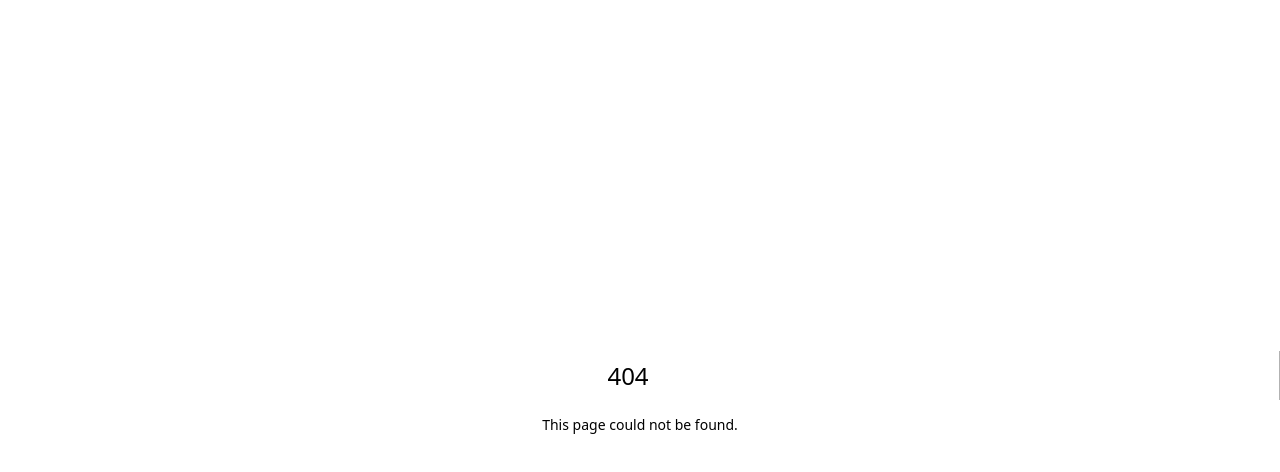
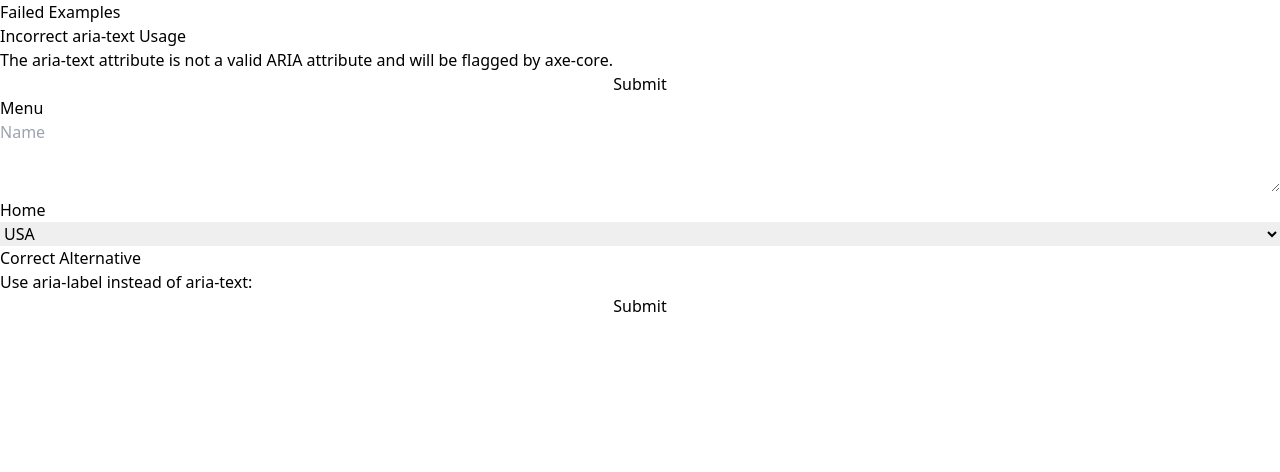
Before and after one commit to test-party/guinea-pig-next, a Next.js app: page /aria-text in a window 1280 px wide. Before the commit this address had no page. Shown: the top 472 px of the page. Built offline with nearby package versions, Linux system fonts and the light colour scheme.

Commit message:
aria-text

```diff
--- /dev/null
+++ b/src/app/aria-text/page.tsx
@@ -0,0 +1,36 @@
+//http://localhost:3000/aria-text
+export default function Page() {
+    return (
+        <div>
+            <h2>Failed Examples</h2>
+
+            <section>
+                <h3>Incorrect aria-text Usage</h3>
+                <p>The aria-text attribute is not a valid ARIA attribute and will be flagged by axe-core.</p>
+
+                {/* Invalid aria-text attribute - axe will flag this */}
+                <button aria-text="Click me to submit">Submit</button>
+
+                {/* Another invalid usage */}
+                <div role="button" aria-text="Navigation menu">Menu</div>
+
+                {/* Multiple invalid aria-text attributes */}
+                <input type="text" aria-text="Enter your name" placeholder="Name" />
+                <textarea aria-text="Write your message here"></textarea>
+
+                {/* Invalid on interactive elements */}
+                <a href="#" aria-text="Go to homepage">Home</a>
+                <select aria-text="Choose your country">
+                    <option>USA</option>
+                    <option>Canada</option>
+                </select>
+            </section>
+
+            <section>
+                <h3>Correct Alternative</h3>
+                <p>Use aria-label instead of aria-text:</p>
+                <button aria-label="Click me to submit">Submit</button>
+            </section>
+        </div>
+    )
+}
```
